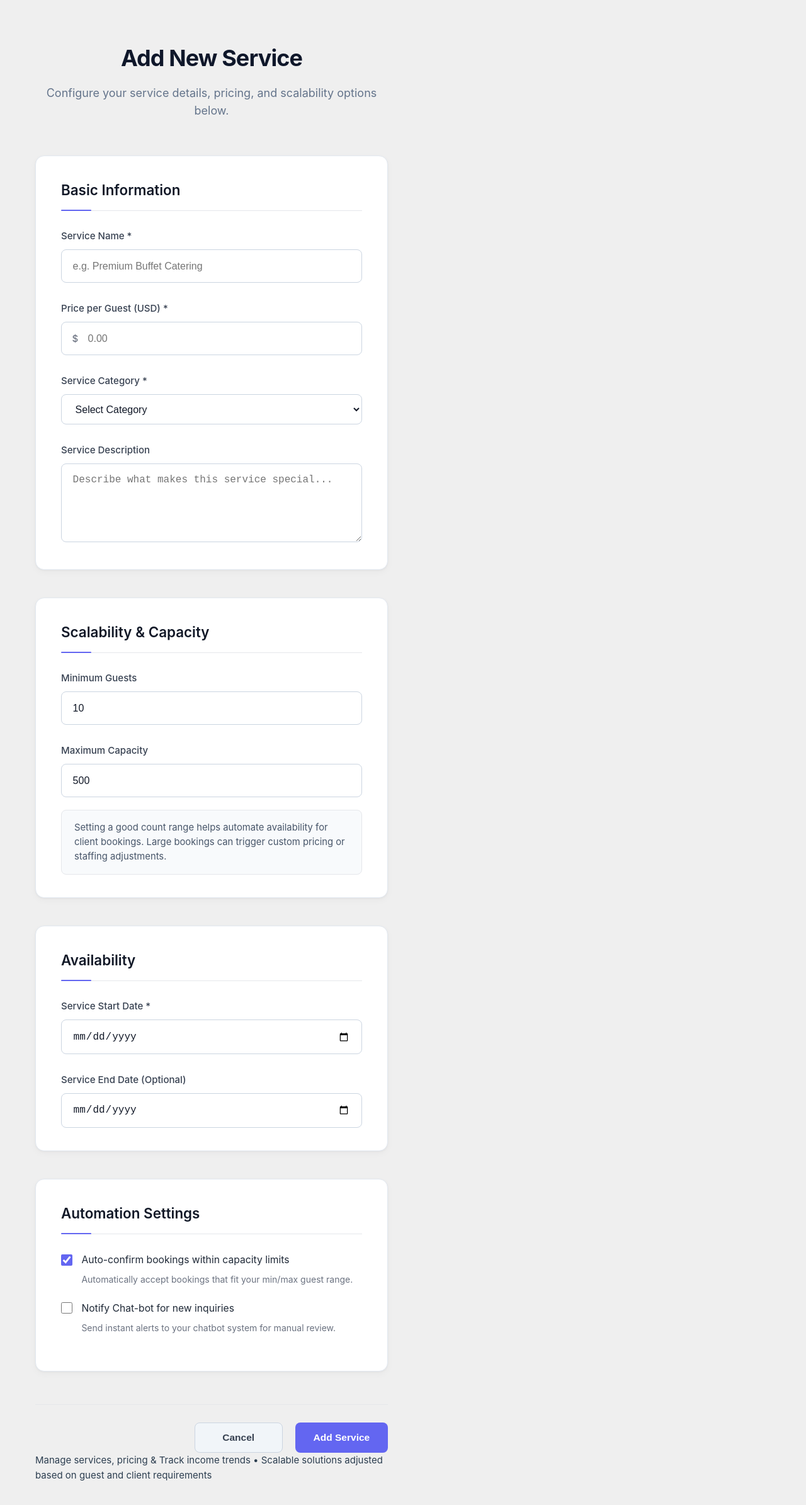
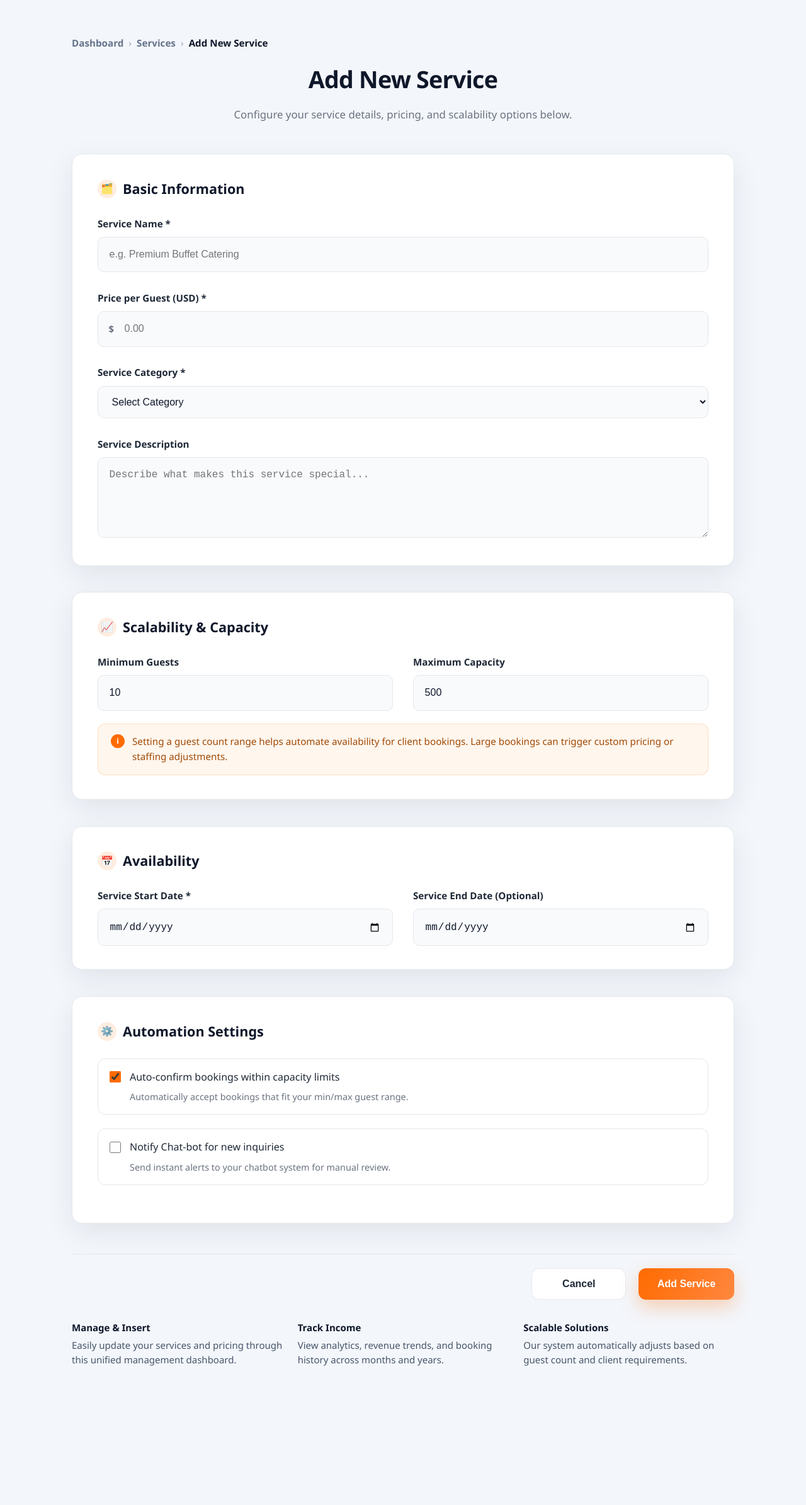
Before and after one commit to Jame2026/Achar-Event-Booking, a Vue app in the folder frontend/: page / in a window 1280 px wide. Shown: the top 2390 px of the page at 63% size. After the commit the page ends 2252 px from the top, so only its background shows below. Built offline with nearby package versions, Linux system fonts and the light colour scheme.

Commit message:
edit form

```diff
--- /dev/null
+++ b/frontend/src/assets/BookingForm.css
@@ -0,0 +1 @@
+@import './css/BookingForm.css';
--- a/frontend/src/assets/css/BookingForm.css
+++ b/frontend/src/assets/css/BookingForm.css
@@ -1,70 +1,103 @@
-/* AddServiceForm – Professional Enterprise Dashboard Style 2025–2026 */
-body{
-    background-color: rgb(239, 239, 239);
+/* AddServiceForm - Warm branded dashboard style (Achar theme) */
+:root {
+  --primary: #ff6b00;
+  --primary-2: #ff8740;
+  --text: #0f172a;
+  --muted: #6b7280;
+  --border: #e5e7eb;
+  --surface: #ffffff;
+  --surface-soft: #f7f7fb;
+  --shadow: 0 14px 45px rgba(17, 24, 39, 0.08);
 }
+
+body {
+  background: #f3f6fb;
+}
+
 .add-service-container {
-  max-width: 100%;
-  margin: 4rem auto 6rem;
+  max-width: 1100px;
+  margin: 3.5rem auto 5rem;
   padding: 0 1.5rem;
-  font-family: -apple-system, BlinkMacSystemFont, "Segoe UI", Roboto, sans-serif;
+  font-family: 'Manrope', 'Segoe UI', -apple-system, BlinkMacSystemFont, Roboto, sans-serif;
+  color: var(--text);
+}
+
+.crumbs {
+  display: flex;
+  align-items: center;
+  gap: 8px;
+  color: #94a3b8;
+  font-size: 0.95rem;
+  margin-bottom: 1rem;
+}
+
+.crumbs a {
+  color: #64748b;
+  text-decoration: none;
+  font-weight: 600;
+}
+
+.crumbs .current {
+  color: var(--text);
+  font-weight: 700;
 }
 
 .header {
   text-align: center;
-  margin: 0 0 3.5rem;
+  margin: 0 0 3rem;
 }
 
 h1 {
-
-  font-size: 2.25rem;
-  font-weight: 700;
-  color: #0f172a;
-  letter-spacing: -0.025em;
+  font-size: 2.35rem;
+  font-weight: 800;
+  color: var(--text);
+  letter-spacing: -0.02em;
   margin: 0 0 0.75rem;
 }
 
 .subtitle {
-  color: #64748b;
-  font-size: 1.125rem;
-  line-height: 1.6;
-  max-width: 720px;
+  color: var(--muted);
+  font-size: 1.05rem;
+  line-height: 1.65;
+  max-width: 740px;
   margin: 0 auto;
 }
 
 .form-section {
-  background: #ffffff;
-  border-radius: 14px;
-  border: 1px solid #e2e8f0;
-  padding: 2.25rem 2.5rem;
-  margin-bottom: 2.75rem;
-  box-shadow: 0 1px 3px rgba(0,0,0,0.04), 0 4px 12px rgba(0,0,0,0.03);
-  transition: box-shadow 0.25s ease, transform 0.25s ease;
+  background: var(--surface);
+  border-radius: 16px;
+  border: 1px solid var(--border);
+  padding: 2.35rem 2.5rem;
+  margin-bottom: 2.6rem;
+  box-shadow: var(--shadow);
+  transition: box-shadow 0.25s ease, transform 0.25s ease, border-color 0.25s ease;
 }
 
 .form-section:hover {
-  box-shadow: 0 6px 20px rgba(0,0,0,0.06), 0 2px 8px rgba(0,0,0,0.04);
-  transform: translateY(-1px);
+  box-shadow: 0 20px 60px rgba(17, 24, 39, 0.12);
+  transform: translateY(-2px);
+  border-color: rgba(255, 107, 0, 0.18);
 }
 
 .form-section h2 {
-  font-size: 1.4rem;
-  font-weight: 600;
-  color: #111827;
-  margin: 0 0 1.75rem;
-  padding-bottom: 0.9rem;
-  border-bottom: 1px solid #e5e7eb;
-  position: relative;
+  font-size: 1.35rem;
+  font-weight: 800;
+  color: #0f172a;
+  margin: 0 0 1.6rem;
+  display: flex;
+  align-items: center;
+  gap: 10px;
 }
 
-.form-section h2::after {
-  content: '';
-  position: absolute;
-  left: 0;
-  bottom: -1px;
-  width: 48px;
-  height: 2px;
-  background: #6366f1;
-  border-radius: 1px;
+.section-icon {
+  width: 30px;
+  height: 30px;
+  border-radius: 50%;
+  display: grid;
+  place-items: center;
+  background: rgba(255, 107, 0, 0.12);
+  color: var(--primary);
+  font-size: 16px;
 }
 
 .form-grid {
@@ -86,9 +119,9 @@ h1 {
 
 label {
   display: block;
-  font-size: 0.94rem;
-  font-weight: 500;
-  color: #374151;
+  font-size: 0.95rem;
+  font-weight: 600;
+  color: #1f2937;
   margin-bottom: 0.55rem;
 }
 
@@ -96,22 +129,23 @@ input,
 select,
 textarea {
   width: 100%;
-  padding: 0.85rem 1.1rem;
+  padding: 0.95rem 1.1rem;
   font-size: 1rem;
   line-height: 1.5;
-  color: #111827;
-  background: #ffffff;
-  border: 1px solid #cbd5e1;
-  border-radius: 8px;
-  transition: border-color 0.2s ease, box-shadow 0.2s ease;
+  color: #0f172a;
+  background: #f8fafc;
+  border: 1px solid var(--border);
+  border-radius: 10px;
+  transition: border-color 0.2s ease, box-shadow 0.2s ease, background-color 0.2s ease;
 }
 
 input:focus,
 select:focus,
 textarea:focus {
-  border-color: #6366f1;
-  box-shadow: 0 0 0 3px rgba(99, 102, 241, 0.12);
+  border-color: var(--primary);
+  box-shadow: 0 0 0 3px rgba(255, 107, 0, 0.18);
   outline: none;
+  background: #fffdfb;
 }
 
 .input-prefix {
@@ -125,7 +159,7 @@ textarea:focus {
   transform: translateY(-50%);
   color: #6b7280;
   pointer-events: none;
-  font-weight: 500;
+  font-weight: 600;
 }
 
 .input-prefix input {
@@ -144,46 +178,66 @@ textarea:focus {
   color: #dc2626;
   font-size: 0.875rem;
   margin-top: 0.45rem;
-  font-weight: 500;
+  font-weight: 600;
 }
 
 .hint-box {
-  background: #f8fafc;
-  border: 1px solid #e5e7eb;
-  border-radius: 8px;
-  padding: 1rem 1.25rem;
+  background: #fff6ed;
+  border: 1px solid rgba(255, 107, 0, 0.18);
+  border-radius: 12px;
+  padding: 1.05rem 1.25rem;
   margin-top: 1.25rem;
-  font-size: 0.925rem;
-  color: #475569;
+  font-size: 0.95rem;
+  color: #a14a07;
   line-height: 1.55;
+  display: flex;
+  gap: 12px;
+  align-items: flex-start;
+}
+
+.hint-icon {
+  width: 22px;
+  height: 22px;
+  border-radius: 50%;
+  background: var(--primary);
+  color: #fff;
+  display: grid;
+  place-items: center;
+  font-weight: 800;
+  font-size: 12px;
+  flex-shrink: 0;
 }
 
 .toggle-group {
   margin: 1.4rem 0;
+  background: #fff;
+  border: 1px solid var(--border);
+  border-radius: 12px;
+  padding: 1rem 1.1rem;
 }
 
 .toggle-label {
   display: flex;
   align-items: center;
   gap: 0.9rem;
-  font-size: 0.98rem;
-  font-weight: 500;
+  font-size: 1rem;
+  font-weight: 600;
   color: #1f2937;
   cursor: pointer;
   user-select: none;
 }
 
-.toggle-label input[type="checkbox"] {
+.toggle-label input[type='checkbox'] {
   width: 1.125rem;
   height: 1.125rem;
   border-radius: 4px;
-  accent-color: #6366f1;
+  accent-color: var(--primary);
 }
 
 .toggle-hint {
   margin-left: 2.025rem;
-  color: #6b7280;
-  font-size: 0.875rem;
+  color: var(--muted);
+  font-size: 0.9rem;
   margin-top: 0.35rem;
   line-height: 1.45;
 }
@@ -192,64 +246,67 @@ textarea:focus {
   display: flex;
   justify-content: flex-end;
   gap: 1.25rem;
-  margin-top: 3.25rem;
-  padding-top: 1.75rem;
+  margin-top: 3rem;
+  padding-top: 1.4rem;
   border-top: 1px solid #e5e7eb;
 }
 
 .btn-cancel,
 .btn-save {
-  min-width: 140px;
-  padding: 0.85rem 1.8rem;
-  border-radius: 8px;
-  font-size: 0.97rem;
-  font-weight: 600;
+  min-width: 150px;
+  padding: 0.95rem 1.85rem;
+  border-radius: 12px;
+  font-size: 1rem;
+  font-weight: 700;
   cursor: pointer;
   transition: all 0.22s ease;
 }
 
 .btn-cancel {
-  background: #f1f5f9;
-  color: #374151;
-  border: 1px solid #cbd5e1;
+  background: #fff;
+  color: #1f2937;
+  border: 1px solid var(--border);
 }
 
 .btn-cancel:hover {
-  background: #e2e8f0;
-  border-color: #cbd5e1;
+  background: #f7f7fb;
+  border-color: rgba(255, 107, 0, 0.35);
+  color: var(--primary);
 }
 
 .btn-save {
-  background: #6366f1;
-  color: white;
+  background: linear-gradient(120deg, var(--primary), var(--primary-2));
+  color: #fff;
   border: none;
+  box-shadow: 0 12px 30px rgba(255, 107, 0, 0.28);
 }
 
 .btn-save:hover:not(:disabled) {
-  background: #4f46e5;
-  box-shadow: 0 4px 12px rgba(99, 102, 241, 0.18);
+  transform: translateY(-1px);
+  box-shadow: 0 16px 36px rgba(255, 107, 0, 0.34);
 }
 
 .btn-save:disabled {
   background: #cbd5e1;
   color: #6b7280;
   cursor: not-allowed;
+  box-shadow: none;
 }
 
 .success-message,
 .error-message {
   margin: 2.25rem 0;
-  padding: 1.25rem 1.5rem;
-  border-radius: 8px;
+  padding: 1.2rem 1.4rem;
+  border-radius: 12px;
   text-align: center;
   font-size: 1rem;
-  font-weight: 500;
+  font-weight: 700;
 }
 
 .success-message {
-  background: #f0fdfa;
-  color: #0f766e;
-  border: 1px solid #ccfbf1;
+  background: #fdfaf6;
+  color: var(--primary);
+  border: 1px solid rgba(255, 107, 0, 0.25);
 }
 
 .error-message {
@@ -258,13 +315,34 @@ textarea:focus {
   border: 1px solid #fecaca;
 }
 
-/* ────────────────────────────────────────────────
-   Responsive Layout
-───────────────────────────────────────────────── */
+.dashboard-hint {
+  margin-top: -1rem;
+  color: var(--muted);
+  font-size: 0.95rem;
+  text-align: center;
+}
 
+.feature-grid {
+  margin-top: 2rem;
+  display: grid;
+  grid-template-columns: repeat(auto-fit, minmax(220px, 1fr));
+  gap: 1.5rem;
+  color: #475569;
+}
+
+.feature-card h4 {
+  font-weight: 800;
+  color: #0f172a;
+  margin-bottom: 0.3rem;
+}
+
+.feature-card p {
+  line-height: 1.55;
+}
+
+/* Responsive */
 @media (max-width: 1024px) {
   .add-service-container {
-    max-width: 100%;
     padding: 0 1.25rem;
   }
 }
@@ -296,7 +374,7 @@ textarea:focus {
 
 @media (max-width: 480px) {
   .header {
-    margin-bottom: 2.5rem;
+    margin-bottom: 2.3rem;
   }
 
   .form-section {
--- a/frontend/src/assets/main.css
+++ b/frontend/src/assets/main.css
@@ -1,13 +1,13 @@
 @import './base.css';
 
-#app {
+/* /* #app {
   max-width: 1280px;
   margin: 0 auto;
   padding: 2rem;
   font-weight: normal;
-}
+} */
 
-a,
+/* a,
 .green {
   text-decoration: none;
   color: hsla(160, 100%, 37%, 1);
@@ -32,4 +32,4 @@ a,
     grid-template-columns: 1fr 1fr;
     padding: 0 2rem;
   }
-}
+} */
--- a/frontend/src/components/BookingForm.vue
+++ b/frontend/src/components/BookingForm.vue
@@ -2,6 +2,14 @@
 <!-- AddServiceForm.vue -->
 <template>
   <div class="add-service-container">
+    <nav class="crumbs" aria-label="Breadcrumb">
+      <a href="#">Dashboard</a>
+      <span aria-hidden="true">›</span>
+      <a href="#">Services</a>
+      <span aria-hidden="true">›</span>
+      <span class="current">Add New Service</span>
+    </nav>
+
     <div class="header">
       <h1>Add New Service</h1>
       <p class="subtitle">Configure your service details, pricing, and scalability options below.</p>
@@ -10,7 +18,7 @@
     <form @submit.prevent="handleSubmit" class="service-form">
       <!-- Section 1: Basic Information -->
       <section class="form-section">
-        <h2>Basic Information</h2>
+        <h2><span class="section-icon">🗂️</span>Basic Information</h2>
 
         <div class="form-grid">
           <!-- Service Name -->
@@ -81,7 +89,7 @@
 
       <!-- Section 2: Scalability & Capacity -->
       <section class="form-section">
-        <h2>Scalability & Capacity</h2>
+        <h2><span class="section-icon">📈</span>Scalability & Capacity</h2>
 
         <div class="form-grid two-columns">
           <div class="form-group">
@@ -108,13 +116,14 @@
         </div>
 
         <div class="hint-box">
-          <p>Setting a good count range helps automate availability for client bookings. Large bookings can trigger custom pricing or staffing adjustments.</p>
+          <div class="hint-icon">ℹ</div>
+          <p>Setting a guest count range helps automate availability for client bookings. Large bookings can trigger custom pricing or staffing adjustments.</p>
         </div>
       </section>
 
       <!-- Section 3: Availability -->
       <section class="form-section">
-        <h2>Availability</h2>
+        <h2><span class="section-icon">📅</span>Availability</h2>
 
         <div class="form-grid two-columns">
           <div class="form-group">
@@ -144,7 +153,7 @@
 
       <!-- Section 4: Automation Settings -->
       <section class="form-section">
-        <h2>Automation Settings</h2>
+        <h2><span class="section-icon">⚙️</span>Automation Settings</h2>
 
         <div class="toggle-group">
           <label class="toggle-label">
@@ -176,15 +185,30 @@
       <div v-if="submitError" class="error-message">{{ submitError }}</div>
     </form>
 
-    <div class="dashboard-hint">
-      <p>Manage services, pricing & Track income trends • Scalable solutions adjusted based on guest and client requirements</p>
+    <!-- <div class="dashboard-hint">
+      <p>Manage services, pricing, and track income trends - scalable solutions that adapt to every guest and client requirement.</p>
+    </div> -->
+
+    <div class="feature-grid">
+      <div class="feature-card">
+        <h4>Manage & Insert</h4>
+        <p>Easily update your services and pricing through this unified management dashboard.</p>
+      </div>
+      <div class="feature-card">
+        <h4>Track Income</h4>
+        <p>View analytics, revenue trends, and booking history across months and years.</p>
+      </div>
+      <div class="feature-card">
+        <h4>Scalable Solutions</h4>
+        <p>Our system automatically adjusts based on guest count and client requirements.</p>
+      </div>
     </div>
   </div>
 </template>
 
 <script setup>
 import { ref, computed } from 'vue'
-import '@/assets/css/BookingForm.css'
+import '@/assets/BookingForm.css'
 
 const form = ref({
   name: '',
```
